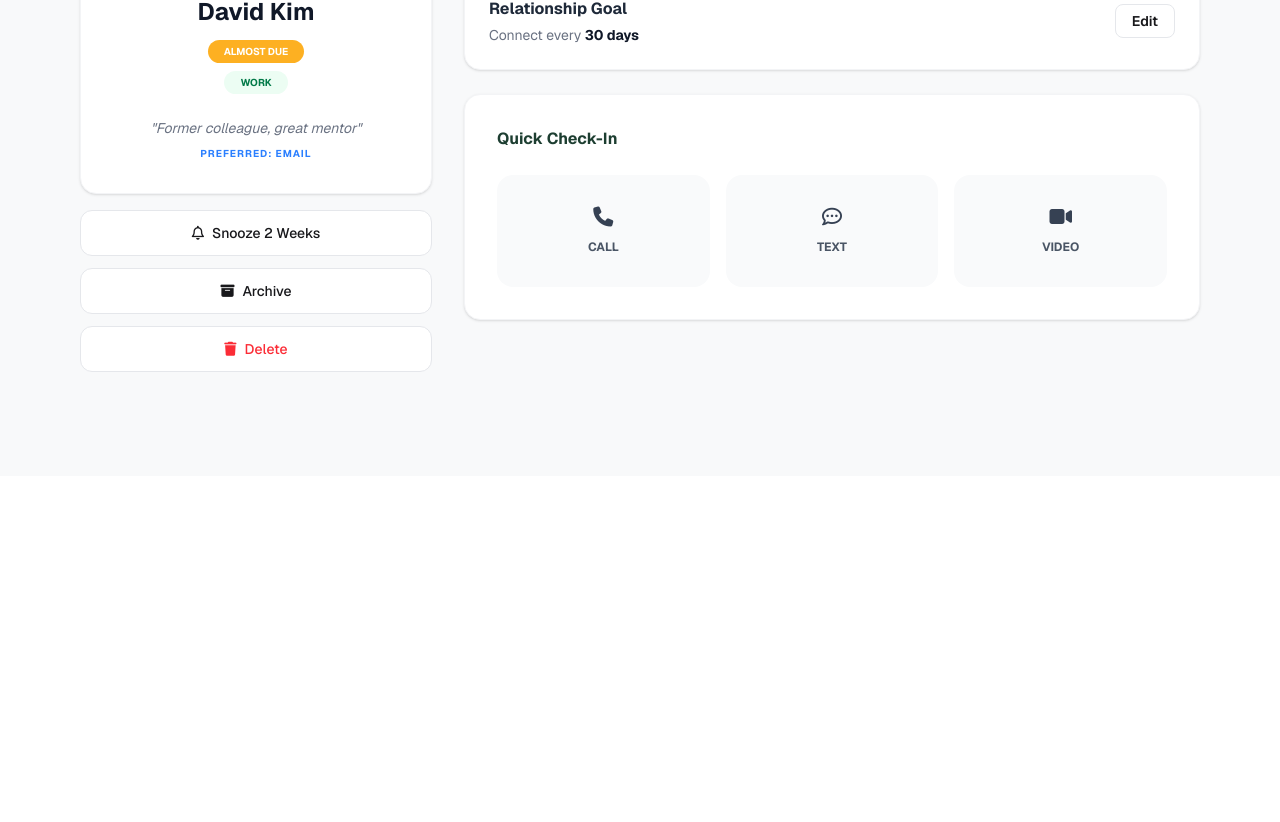
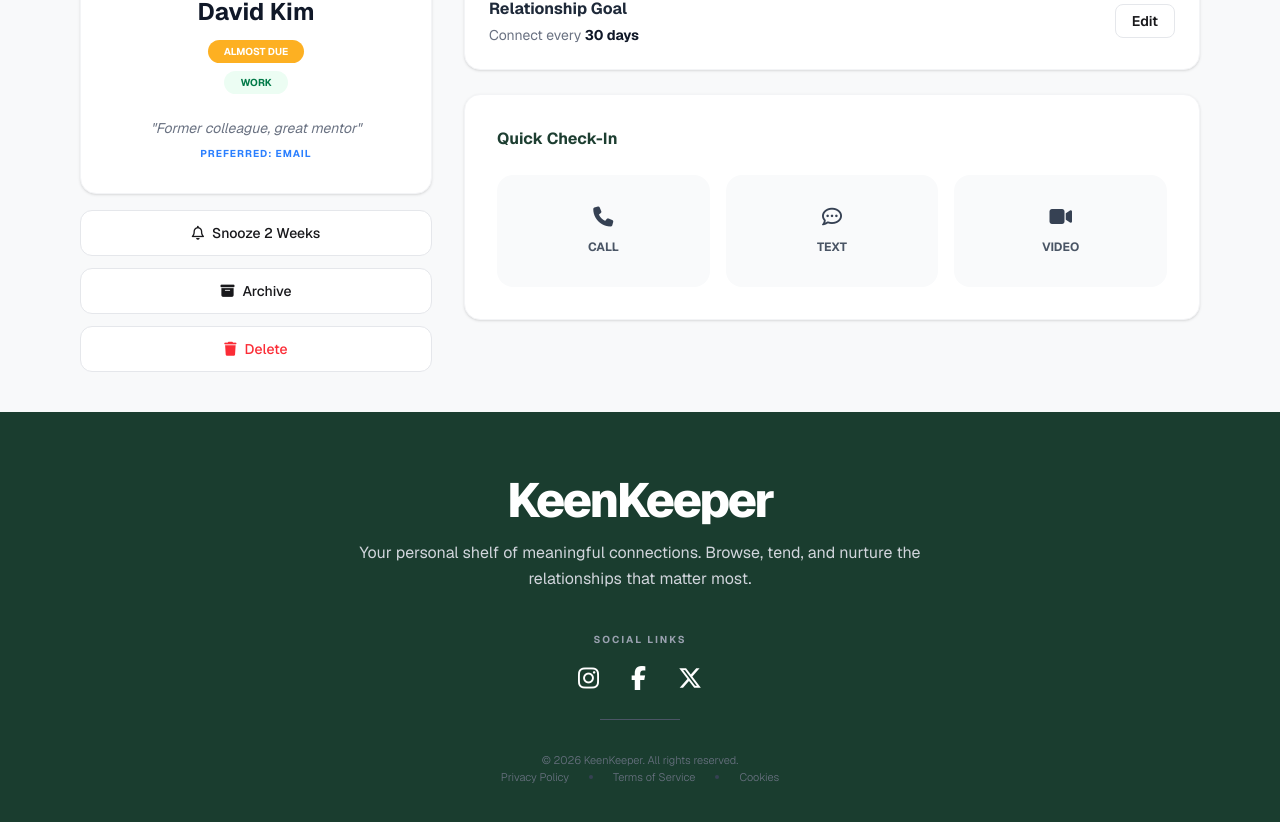
Before and after one commit to mahzabin-sayeka/KinKeeper-A7Project, a React (Vite) app: page /friend/1 in a window 1280 px wide. Shown: the part 324-1146 px from the top of the page. Before the commit the page ends 800 px from the top, so only its background shows below. Built offline with nearby package versions, Linux system fonts and the light colour scheme.

Commit message:
Footer design done

```diff
--- a/src/App.jsx
+++ b/src/App.jsx
@@ -4,6 +4,7 @@ import BannerSection from "./components/BannerSection";
 import StatCards from "./components/StatCards";
 import FriendCard from "./Components/FriendCard";
 import FriendDetails from "./Components/FriendDetails";
+import Footer from "./Components/Footer";
 
 function App() {
   return (
@@ -21,6 +22,7 @@ function App() {
           <Route path="/friend/:id" element={<FriendDetails />} />
         </Routes>
       </div>
+      <Footer></Footer>
     </div>
   );
 }
--- /dev/null
+++ b/src/Components/Footer.jsx
@@ -0,0 +1,58 @@
+const Footer = () => {
+  return (
+    <footer className="w-full bg-[#1A3D2F] text-white">
+      <div className="max-w-6xl mx-auto px-6 py-16 flex flex-col items-center">
+
+        {/* heading line */}
+        <h2 className="text-4xl md:text-5xl font-extrabold tracking-tighter mb-4 text-center">
+          KeenKeeper
+        </h2>
+
+
+        <p className="max-w-xl text-center text-sm md:text-base text-gray-300 mb-10 leading-relaxed font-normal">
+          Your personal shelf of meaningful connections. Browse, tend, and nurture the relationships that matter most.
+        </p>
+
+        {/* social link sectionnn */}
+        <div className="flex flex-col items-center">
+          <p className="text-[10px] font-bold uppercase tracking-[0.2em] text-gray-400 mb-4">
+            Social Links
+          </p>
+
+          <div className="flex items-center gap-8 mb-6">
+            {/*   Icons.....    */}
+            <a href="#" className="text-2xl hover:text-gray-400 transition-colors" title="Instagram">
+              <i className="fa-brands fa-instagram"></i>
+            </a>
+            <a href="#" className="text-2xl hover:text-gray-400 transition-colors" title="Facebook">
+              <i className="fa-brands fa-facebook-f"></i>
+            </a>
+            <a href="#" className="text-2xl hover:text-gray-400 transition-colors" title="Twitter">
+              <i className="fa-brands fa-x-twitter"></i>
+            </a>
+          </div>
+
+
+          <div className="w-20 h-[1px] bg-gray-600 mb-8"></div>
+        </div>
+
+        {/* akdom nicher lines */}
+        <div className="flex flex-col items-center ">
+          <p className="text-[11px] text-gray-500 font-light">
+            © 2026 KeenKeeper. All rights reserved.
+          </p>
+          <div className="flex items-center gap-5 text-[11px] text-gray-500 font-light">
+            <a href="#" className="hover:text-gray-300 transition-colors">Privacy Policy</a>
+            <span className="w-1 h-1 bg-gray-700 rounded-full"></span>
+            <a href="#" className="hover:text-gray-300 transition-colors">Terms of Service</a>
+            <span className="w-1 h-1 bg-gray-700 rounded-full"></span>
+            <a href="#" className="hover:text-gray-300 transition-colors">Cookies</a>
+          </div>
+        </div>
+
+      </div>
+    </footer>
+  );
+};
+
+export default Footer;
```
